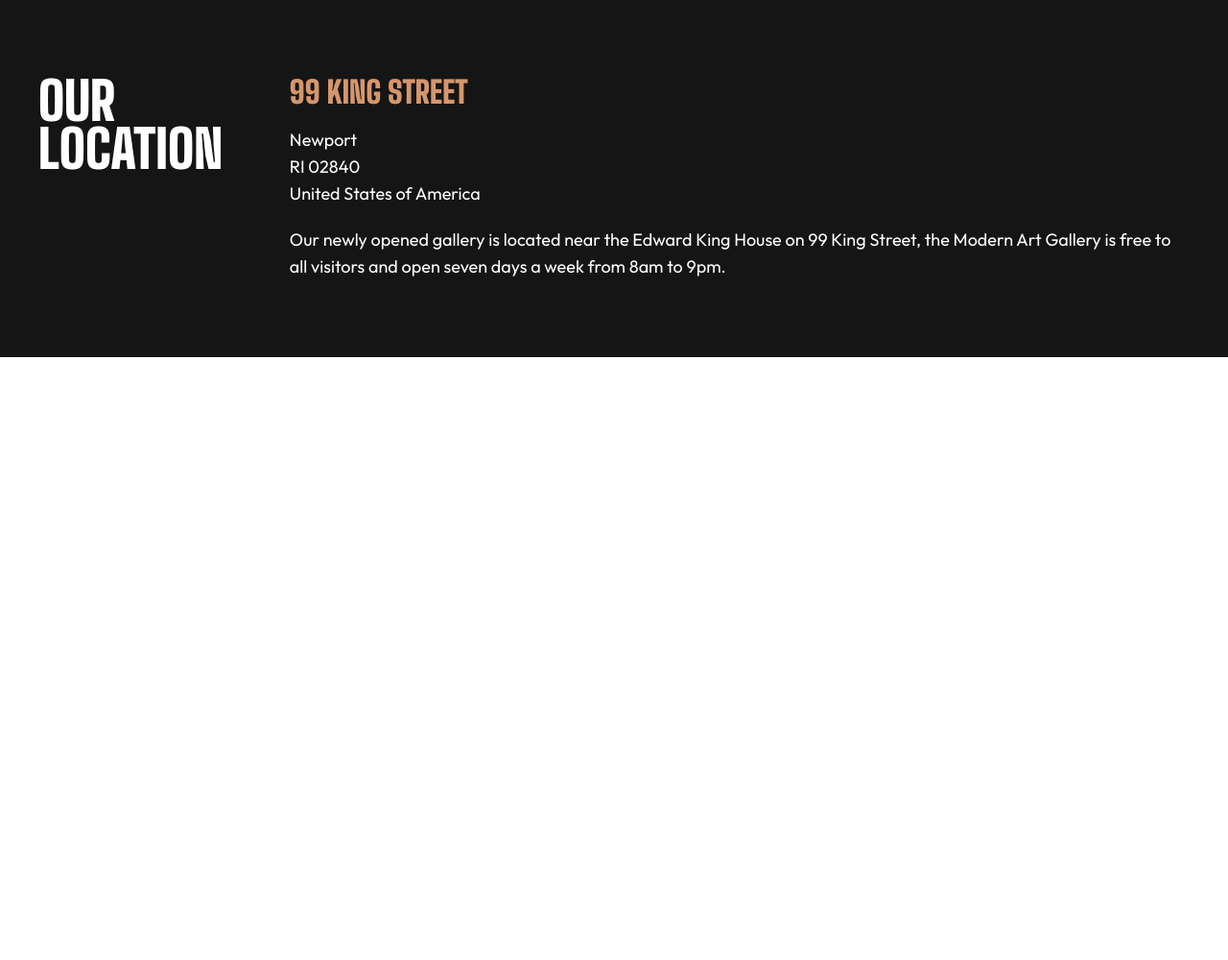
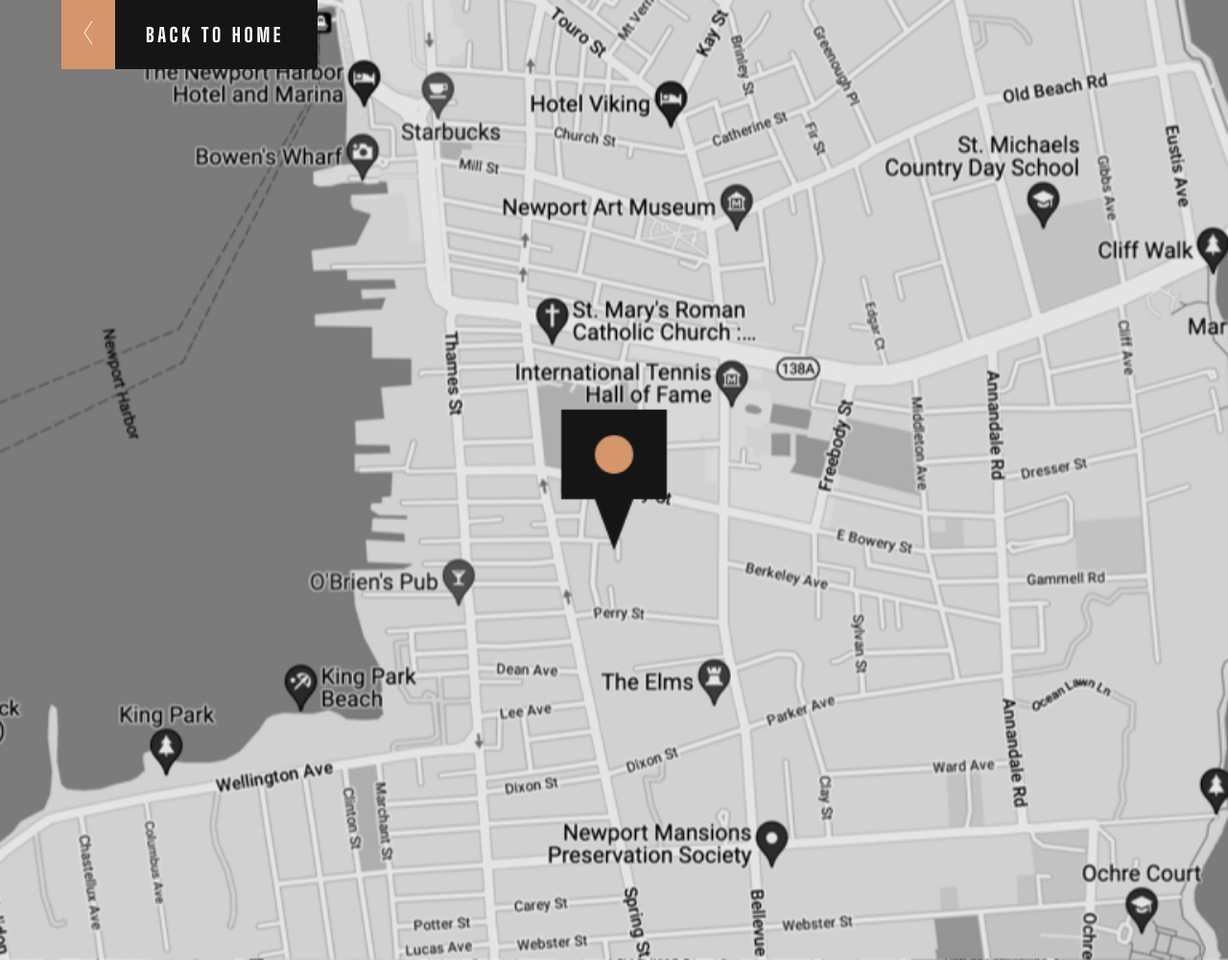
Before and after one commit to anton-zykov/fm-art-gallery, a plain HTML site: page assets/components/location/location.html in a window 1280 px wide. Shown: the top 1000 px of the page at 96% size. Before the commit the page ends 800 px from the top, so only its background shows below. Drawn offline with Linux system fonts and the light colour scheme.

Commit message:
Add map part of location page

```diff
--- a/assets/components/location/location.css
+++ b/assets/components/location/location.css
@@ -1,3 +1,21 @@
+body {
+  width: 100%;
+}
+
+.location-header {
+  position: relative;
+}
+
+.location-header__home {
+  position: absolute;
+}
+
+.location-header__map {
+  display: block;
+  width: 100%;
+  object-fit: contain;
+}
+
 .location {
   padding: 3em 1em;
   display: flex;
@@ -44,6 +62,10 @@
 }
 
 @media (750px < width <= 1400px) {
+  .location-header__home {
+    left: 5%;
+  }
+
   .location {
     padding: 5em 2.5em;
     flex-direction: row;
@@ -57,6 +79,10 @@
 }
 
 @media (1400px < width) {
+  .location-header__home {
+    left: 5%;
+  }
+
   .location {
     padding: 7em 10em;
     flex-direction: row;
--- a/assets/components/location/location.html
+++ b/assets/components/location/location.html
@@ -7,6 +7,27 @@
   <link rel="stylesheet" href="/assets/css/main.css">
 </head>
 <body>
+  <header class="location-header">
+    <a href="/" class="location-header__home nav-button nav-button_left">
+      <div class="nav-button__title">Back to home</div>
+      <div class="nav-button__arrow"></div>
+     </a>
+    <picture>
+      <source
+        media="(max-width: 750px)"
+        srcset="/assets/mobile/image-map.png 1x, /assets/mobile/image-map@2x.png 2x" />
+      <source
+        media="(max-width: 1400px)"
+        srcset="/assets/tablet/image-map.png 1x, /assets/tablet/image-map@2x.png 2x" />
+      <source
+        media="(min-width: 1401px)"
+        srcset="/assets/desktop/image-map.png 1x, /assets/desktop/image-map@2x.png 2x" />
+      <img
+        class="location-header__map"
+        src="/assets/mobile/image-map.png"
+        alt="Gallery marked on the map." />
+    </picture>
+  </header>
   <main class="location">
     <h1 class="location__header">Our Location</h1>
     <div class="location__content">
```
